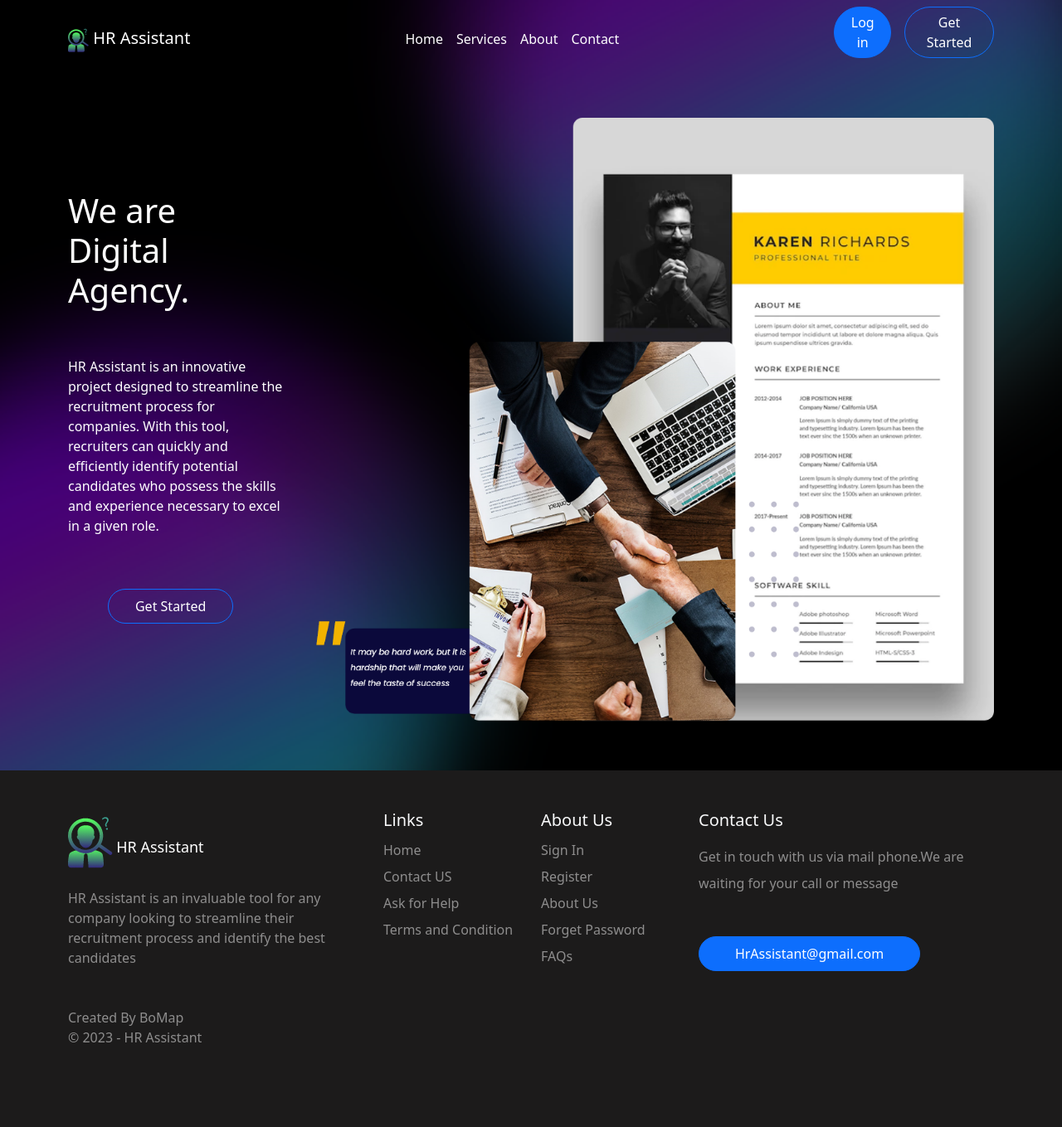
After one commit to MaarkNassef/GraduationProject, a Flask app: page /getstarted in a window 1280 px wide. The commit adds this page. Shown: the whole page at 83% size. Run offline with Flask 3, Linux system fonts and the light colour scheme; some libraries are stand-ins or nearby versions.

Commit message:
Get started finished :)

```diff
--- a/app.py
+++ b/app.py
@@ -50,3 +50,7 @@ def hrHome():
 @app.route('/aboutus')
 def aboutus():
     return render_template('Aboutus.html')
+
+@app.route('/getstarted')
+def getstarted():
+    return render_template('Getstarted.html')
--- /dev/null
+++ b/templates/Getstarted.html
@@ -0,0 +1,28 @@
+{% extends 'base.html' %}
+{% block title %}Get Started{% endblock %}
+{% block content %}
+
+<div class="getstarted ">
+    <div class="text-center pt-5">
+        <div class="container">
+            <div class="row align-items-center">
+                <div class="col-lg-3 text-center text-md-start ">
+                    <h1 class="text-white text-md-start">We are Digital
+                        Agency.</h1><br><br>
+                    <p class="text-white fs-6">
+                        HR Assistant is an innovative project designed to streamline the recruitment process for
+                        companies. With this tool, recruiters can quickly and efficiently identify potential
+                        candidates who possess the skills and experience necessary to excel in a given role.
+                    </p>
+                    <a class="btn btn-outline-primary rounded-pill m-5 text-white  "
+                        style="color:#7620FF ; padding: 0.5rem 1.99999rem ;" href="#">Get Started</a><br><br>
+                </div>
+                <div class="col-lg-9">
+                    <img src="{{url_for('static' ,filename='PhotoGetStarted/GetStarted photo.png')}}" alt="labtop" class="img-fluid">
+                </div>
+            </div>
+        </div>
+    </div>
+</div>
+
+{% endblock %}
--- a/templates/base.html
+++ b/templates/base.html
@@ -36,6 +36,9 @@
                     {% endif %}
                         <li class="nav-item">
                             <a class="nav-link " aria-current="page" href="#">Home</a>
+                        </li>
+                        <li class="nav-item">
+                            <a class="nav-link" href="#">Services</a>
                         </li>
                         <li class="nav-item">
                             <a class="nav-link" href="#">About</a>
```
Also changed, not shown: static/PhotoGetStarted/GetStarted photo.png (added).
